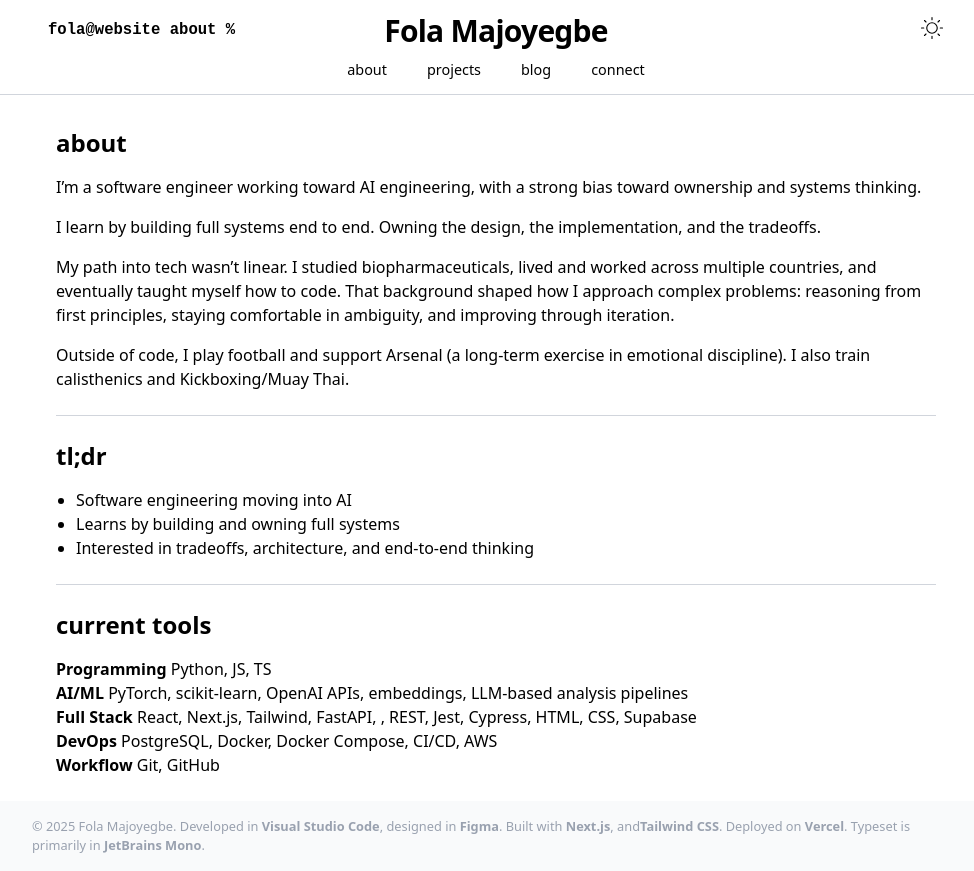
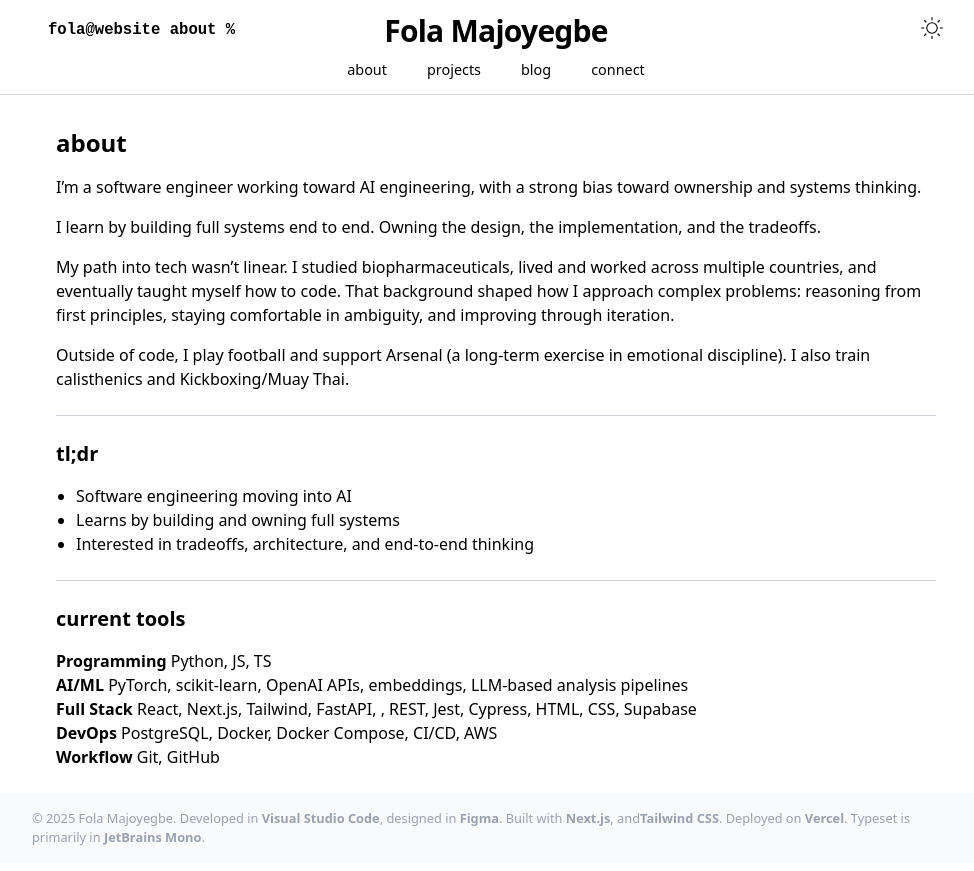
Before and after one commit to Folamajo/portfolio, a Next.js app: page /about in a window 1280 px wide. Shown: the whole page, without its empty margins (144-1118 px from the left). Built offline with nearby package versions, Linux system fonts and the light colour scheme.

Commit message:
Changes to about page

```diff
--- a/src/app/about/page.tsx
+++ b/src/app/about/page.tsx
@@ -37,7 +37,7 @@ const About = () => {
 
             </div>
             <div className="mt-6 border-b pb-6 border-b-gray-300 dark:border-b-gray-700 ">
-               <h1 className="text-2xl font-extrabold">tl;dr</h1>
+               <h1 className="text-xl font-extrabold">tl;dr</h1>
                <ul className ='pl-5 list-disc mt-4'>
                   <li>Software engineering moving into AI</li>
                   <li>Learns by building and owning full systems</li>
@@ -46,7 +46,7 @@ const About = () => {
             </div>
 
             <div className=" border-b-gray-300 mt-6">
-               <h1 className="text-2xl font-extrabold">current tools </h1>
+               <h1 className="text-xl font-extrabold">current tools </h1>
                <ul className ='mt-4'>
                   <li><strong className="font-extrabold">Programming</strong> Python, JS, TS</li>
                   <li><strong className="font-extrabold">AI/ML</strong> PyTorch, scikit-learn, OpenAI APIs, embeddings, LLM-based analysis pipelines</li>
--- a/src/components/Header/Menu.tsx
+++ b/src/components/Header/Menu.tsx
@@ -12,7 +12,7 @@ const Menu = ({ setPageName } : MenuProps) => {
    const observer = useContext(ObserverContext)
 
    return (
-      <div className= ' flex justify-center items-center relative ' >
+      <div className= 'flex justify-center items-center relative' >
          <div className="w-[58em] relative flex justify-center items-center py-6  ">
             {
                !observer?.isInView ? <div className="absolute left-2 font-bold text-lg px-2">Fola Majoyegbe</div> : ""
```
